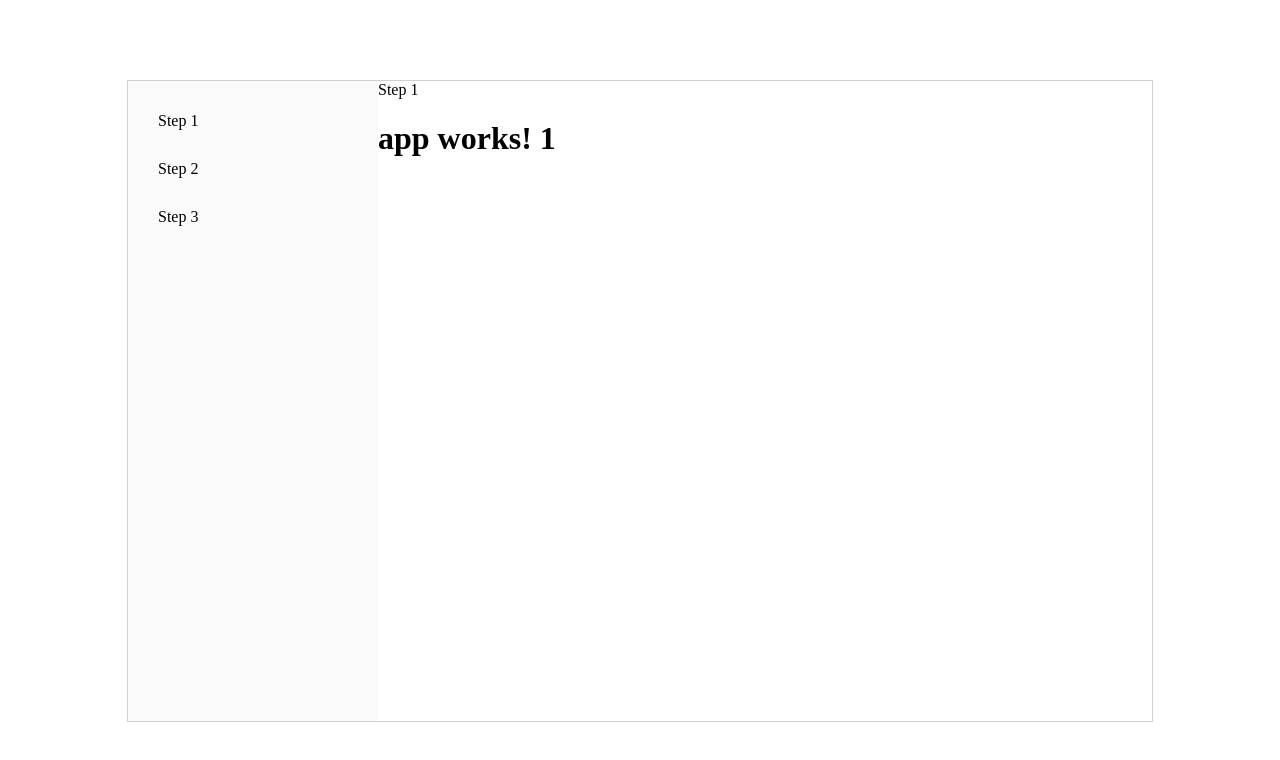
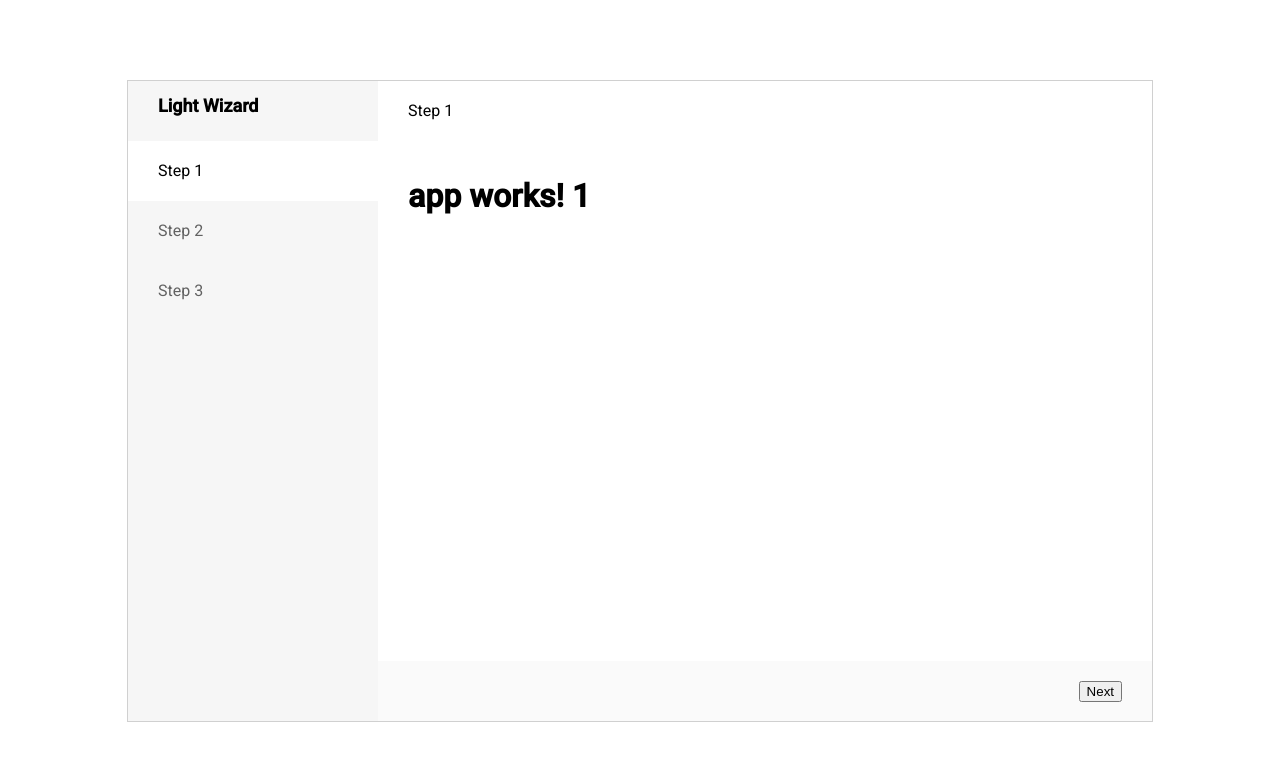
Before and after one commit to asitparida/LightWizard, an Angular app: page / in a window 1280 px wide. Shown: the top 760 px of the page. Built offline with nearby package versions, Linux system fonts and the light colour scheme.

Commit message:
Stepper controls + page navigation

```diff
--- a/src/app/app.component.html
+++ b/src/app/app.component.html
@@ -1,4 +1,5 @@
 <light-wizard class="light-wizard-holder">
+	<span light-wizard-title>Light Wizard</span>
 	<light-wizard-page>
 		<light-wizard-page-title>Step 1</light-wizard-page-title>
 		<h1>
--- a/src/app/light-wizard/light-wizard-page/light-wizard-page.component.html
+++ b/src/app/light-wizard/light-wizard-page/light-wizard-page.component.html
@@ -5,5 +5,9 @@
 	<div class="light-wizard-page-body-container">
 		<ng-content></ng-content>
 	</div>
-	<div class="light-wizard-page-footer-container"></div>
+	<div class="light-wizard-page-footer-container">
+		<button class="btn btn-primary" [hidden]="!showPreviousBtn" (click)="goWizardPreviousPage()">Previous</button>
+		<button class="btn btn-primary" [hidden]="!showNextBtn" (click)="goWizardNextPage()">Next</button>
+		<button class="btn btn-primary" [hidden]="!showFinishBtn" >Finish</button>
+	</div>
 </div>
--- a/src/app/light-wizard/light-wizard-page/light-wizard-page.component.scss
+++ b/src/app/light-wizard/light-wizard-page/light-wizard-page.component.scss
@@ -0,0 +1,33 @@
+.light-wizard-page-content-container {
+    width: 100%;
+    height: 100%;
+    .light-wizard-page-header-container {
+        width:100%;
+        height: 60px;
+        float: left;
+        line-height: 60px;
+        padding: 0 30px;
+        box-sizing: border-box;
+    }
+    .light-wizard-page-body-container {
+        width:100%;
+        height: calc(100% - 120px);
+        float: left;
+        padding: 15px 30px;
+        box-sizing: border-box;
+    }
+    .light-wizard-page-footer-container {
+        width:100%;
+        height: 60px;
+        float: left;
+        background-color: #fafafa;
+        box-sizing: border-box;
+        display: flex;
+        align-items: center;
+        justify-content: flex-end;
+        padding: 0 30px;
+        button {
+            margin-left: 15px;
+        }
+    }
+}
--- a/src/app/light-wizard/light-wizard-page/light-wizard-page.component.ts
+++ b/src/app/light-wizard/light-wizard-page/light-wizard-page.component.ts
@@ -1,6 +1,7 @@
 import { Component, ContentChild, Query, ElementRef } from '@angular/core';
 import { LightWizardPageTitleComponent } from './light-wizard-page-title/light-wizard-page-title.component';
 import { DomSanitizer } from '@angular/platform-browser';
+import { LightWizardService } from '../light-wizard.service';
 
 @Component({
 	selector: 'light-wizard-page',
@@ -10,8 +11,13 @@ import { DomSanitizer } from '@angular/platform-browser';
 export class LightWizardPageComponent {
 	@ContentChild(LightWizardPageTitleComponent, { read: ElementRef }) title: ElementRef;
 	showPage: Boolean = false;
+	showPreviousBtn: Boolean = false;
+	showNextBtn: Boolean = false;
+	showFinishBtn: Boolean = false;
+	private id: string = null;
 	constructor(
-		private sanitizer: DomSanitizer
+		private sanitizer: DomSanitizer,
+		private wizardService: LightWizardService
 	) { }
 	getTitle() {
 		let result = '';
@@ -20,4 +26,16 @@ export class LightWizardPageComponent {
 		}
 		return this.sanitizer.bypassSecurityTrustHtml(result);
 	}
+	getId() {
+		return this.id;
+	}
+	setId(id: string) {
+		this.id = id;
+	}
+	goWizardPreviousPage() {
+		this.wizardService.activatePreviousPage();
+	}
+	goWizardNextPage() {
+		this.wizardService.activateNextPage();
+	}
 }
--- a/src/app/light-wizard/light-wizard.component.html
+++ b/src/app/light-wizard/light-wizard.component.html
@@ -1,7 +1,10 @@
 <div class="light-wizard-container">
 	<div class="light-wizard-nav-container">
+		<div class="light-wizard-title">
+			<span><ng-content select="[light-wizard-title]"></ng-content></span>
+		</div>
 		<ul>
-			<li *ngFor="let page of pages" [innerHTML]="page.getTitle()"></li>
+			<li [class.active]="i === activePageindex" *ngFor="let page of pages; let i = index" [innerHTML]="page.getTitle()" (click)="activatePage(i)"></li>
 		</ul>
 	</div>
 	<div class="light-wizard-page-container">
--- a/src/app/light-wizard/light-wizard.component.scss
+++ b/src/app/light-wizard/light-wizard.component.scss
@@ -3,19 +3,39 @@
   height: 100%;
   .light-wizard-nav-container {
     float: left;
-    width: 250px;
-    height: 100%;
-    background-color: #fafafa;
+	width: 250px;
+	height: 100%;
+	background-color: #f6f6f6;
+	.light-wizard-title {
+		font-size: large;
+		font-weight: bold;
+		padding: 14px 30px;
+		box-sizing: border-box;
+		min-height: 60px;
+		span {
+			line-height: normal;
+		}
+	}
     ul {
       width:100%;
       list-style: none;
       padding: 0;
+      margin: 0;
       li {
-        padding: 15px 30px;
+        padding: 0 30px;
         box-sizing: border-box;
+        line-height: 60px;
+		cursor: pointer;
+		transition: background 0.2s linear 0s;
+		opacity: 0.60;
         &.active {
-          background-color: #fff;
-        }
+		  background-color: #fff;
+		  opacity: 1;
+		}
+		&:hover,
+		&:focus{
+			background-color: #fafafa;
+		  }
       }
     }
   }
--- a/src/app/light-wizard/light-wizard.component.ts
+++ b/src/app/light-wizard/light-wizard.component.ts
@@ -6,10 +6,11 @@ import { LightWizardPageComponent } from './light-wizard-page/light-wizard-page.
 	selector: 'light-wizard',
 	templateUrl: './light-wizard.component.html',
 	styleUrls: ['./light-wizard.component.scss'],
-	providers: [LightWizardService]
+	providers: [ LightWizardService ]
 })
 export class LightWizardComponent implements AfterViewInit {
 	@ContentChildren(LightWizardPageComponent) pages: QueryList<LightWizardPageComponent> = null;
+	activePageindex: number = null;
 	constructor(
 		private wizardService: LightWizardService
 	) { }
@@ -17,9 +18,16 @@ export class LightWizardComponent implements AfterViewInit {
 		this.pages.changes.subscribe((pages) => {
 			this.wizardService.loadPages(pages);
 		});
+		this.wizardService.activePageIndexObservable.subscribe((i: number) => {
+			this.activePageindex = i;
+			console.log(i);
+		})
 		setTimeout(() => {
-			this.wizardService.pagesCollection = this.pages;
+			this.wizardService.loadPages(this.pages);
 			this.wizardService.init();
 		});
 	}
+	activatePage(i: number) {
+		this.wizardService.activatePage(i);
+	}
 }
--- a/src/app/light-wizard/light-wizard.module.ts
+++ b/src/app/light-wizard/light-wizard.module.ts
@@ -6,6 +6,8 @@ import { HttpModule } from '@angular/http';
 import { LightWizardComponent } from './light-wizard.component';
 import { LightWizardPageComponent } from './light-wizard-page/light-wizard-page.component';
 import { LightWizardPageTitleComponent } from './light-wizard-page/light-wizard-page-title/light-wizard-page-title.component';
+import { LightWizardService } from './light-wizard.service';
+
 @NgModule({
 	declarations: [
 		LightWizardComponent,
@@ -17,7 +19,9 @@ import { LightWizardPageTitleComponent } from './light-wizard-page/light-wizard-
 		FormsModule,
 		HttpModule
 	],
-	providers: [],
+	providers: [
+		LightWizardService
+	],
 	exports: [
 		LightWizardComponent,
 		LightWizardPageComponent,
--- a/src/app/light-wizard/light-wizard.service.ts
+++ b/src/app/light-wizard/light-wizard.service.ts
@@ -1,19 +1,63 @@
 import { Injectable, ChangeDetectorRef, QueryList } from '@angular/core';
 import { LightWizardPageComponent } from './light-wizard-page/light-wizard-page.component';
+import { Subject } from 'rxjs/Rx';
 
 @Injectable()
 export class LightWizardService {
-	pagesCollection: QueryList<LightWizardPageComponent>;
+	private pagesCollection: QueryList<LightWizardPageComponent>;
+	private activePageIndexSubject: Subject<number> = new Subject<number>();
+	private activePageIndex: number;
+	activePageIndexObservable = this.activePageIndexSubject.asObservable();
+	activePageId: string;
 	constructor(
 		private cdr: ChangeDetectorRef
 	) { }
 	loadPages(pages: any) {
 		this.pagesCollection = pages;
+		this.initialize();
 	}
 	init() {
 		this.pagesCollection.forEach((page: LightWizardPageComponent, index: number) => {
 			page.showPage = index === 0;
+			if (index === 0) {
+				this.activePageIndex = 0;
+				this.activePageId = page.getId();
+			}
 		});
+		this.activePageIndexSubject.next(this.activePageIndex);
 		this.cdr.detectChanges();
 	}
+	initialize() {
+		this.pagesCollection.forEach((page: LightWizardPageComponent, index: number) => {
+			if (!page.getId()) {
+				page.setId('page_' + this.getRandomInt());
+			}
+			page.showPreviousBtn = index !== 0;
+			page.showNextBtn = index !== this.pagesCollection.length - 1;
+			page.showFinishBtn = index === this.pagesCollection.length - 1;
+		});
+	}
+	activatePage(pageIndex: number) {
+		this.pagesCollection.forEach((page: LightWizardPageComponent, index: number) => {
+			page.showPage = index === pageIndex;
+			if (index === pageIndex) {
+				this.activePageIndex = index;
+				this.activePageId = page.getId();
+			}
+		});
+		this.activePageIndexSubject.next(this.activePageIndex);
+	}
+	activatePreviousPage() {
+		if (this.activePageIndex > 0) {
+			this.activatePage(this.activePageIndex - 1);
+		}
+	}
+	activateNextPage() {
+		if (this.activePageIndex < this.pagesCollection.length - 1 ) {
+			this.activatePage(this.activePageIndex + 1);
+		}
+	}
+	getRandomInt() {
+		return Math.floor(Math.random() * 1000000);
+	}
 }
--- a/src/index.html
+++ b/src/index.html
@@ -2,10 +2,10 @@
 <html>
 <head>
   <meta charset="utf-8">
-  <title>LightWizard</title>
+  <title>Light Wizard</title>
   <base href="/">
-
   <meta name="viewport" content="width=device-width, initial-scale=1">
+  <link href="https://fonts.googleapis.com/css?family=Roboto:300,400,500" rel="stylesheet">
   <link rel="icon" type="image/x-icon" href="favicon.ico">
 </head>
 <body>
--- a/src/styles.scss
+++ b/src/styles.scss
@@ -1 +1,5 @@
 /* You can add global styles to this file, and also import other style files */
+
+html, body {
+    font-family: 'Roboto', sans-serif;
+}
```
